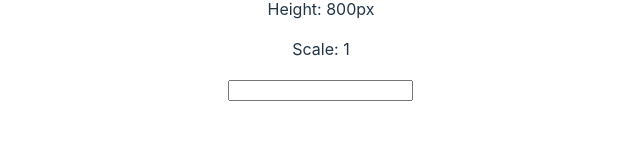
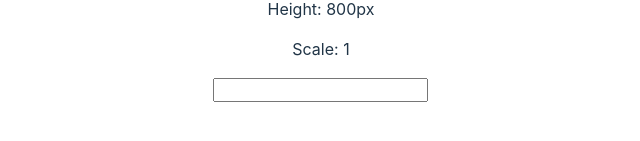
Before and after one commit to oligeon-dev/vv, a React (Vite) app: page / in a window 1280 px wide. Shown: the part 433-574 px from the top of the page, without its empty margins (319-959 px from the left). Built offline with nearby package versions, Linux system fonts and the light colour scheme.

Commit message:
input size

```diff
--- a/src/App.tsx
+++ b/src/App.tsx
@@ -48,7 +48,7 @@ function App() {
       <p>Width: {viewport.width}px</p>
       <p>Height: {viewport.height}px</p>
       <p>Scale: {viewport.scale}</p>
-      <input type="text" />
+      <input type="text" style={{ fontSize: "1rem" }} />
     </div>
   );
 }
```
